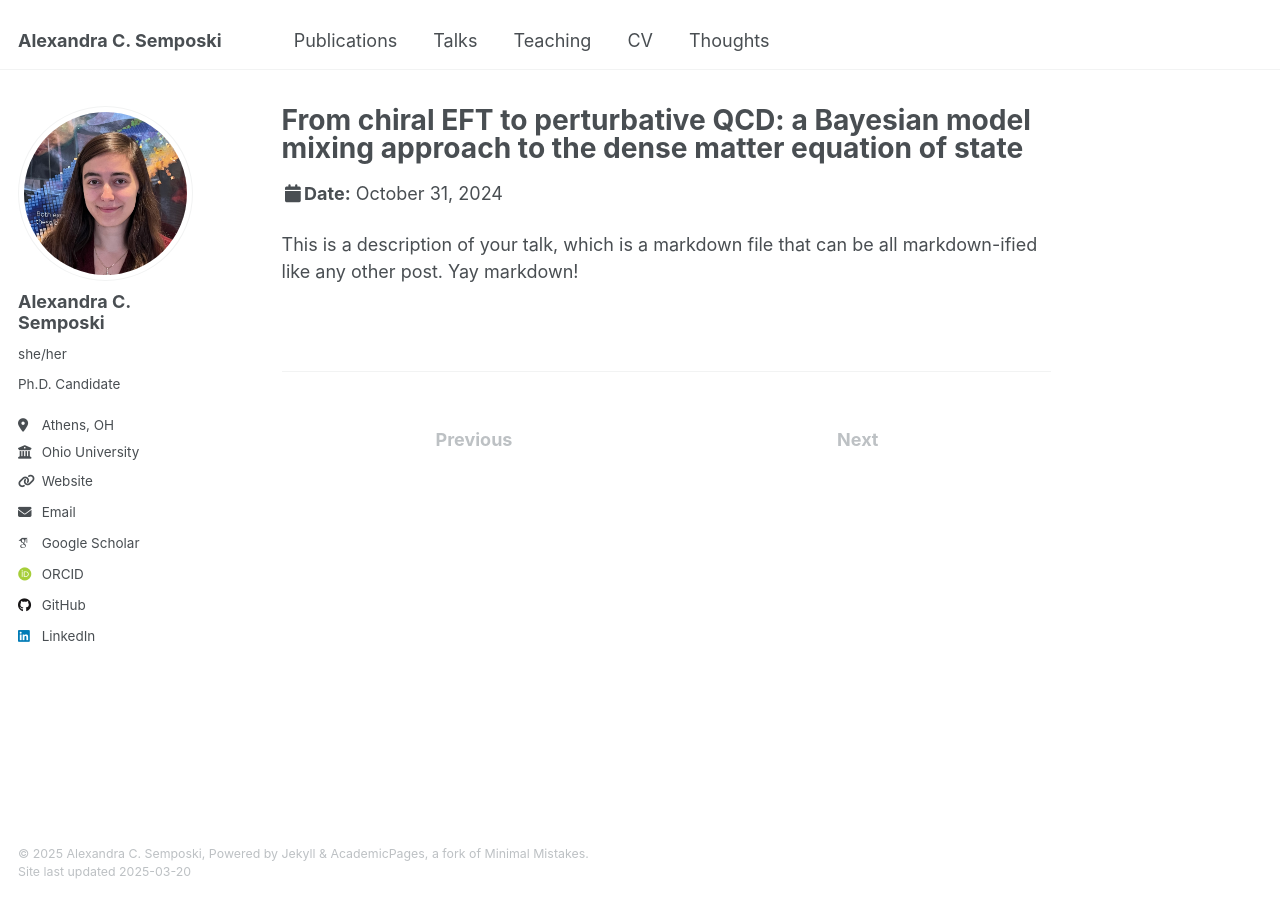
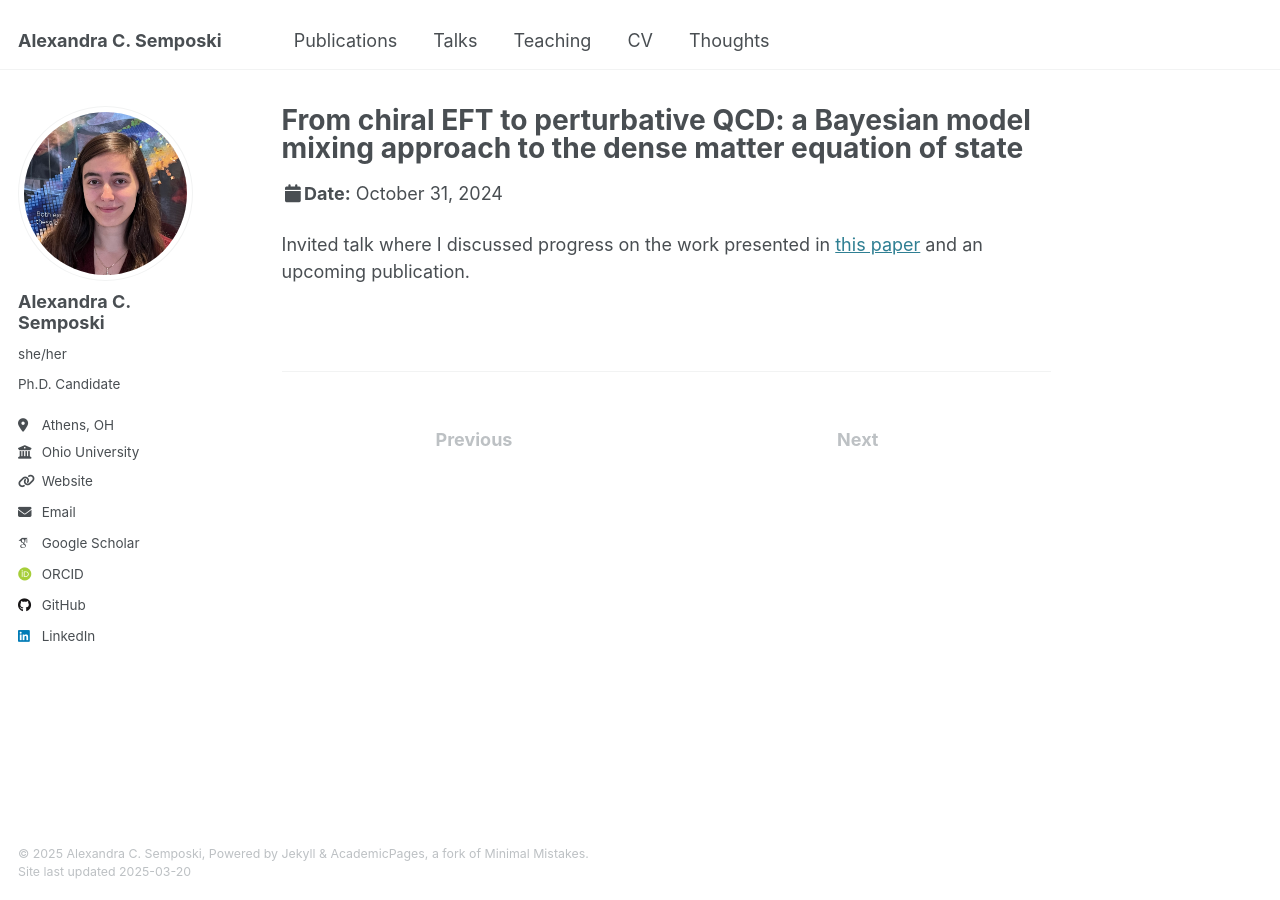
Before and after one commit to asemposki/asemposki.github.io, a Jekyll site: the page built from _talks/irl-npa-talk.md, in a window 1280 px wide. Built offline with Jekyll 4.4.1, drawn with Linux system fonts in a browser that asks for light colours; some web fonts are replaced.

Commit message:
updating irl-npa talk

```diff
--- a/_talks/irl-npa-talk.md
+++ b/_talks/irl-npa-talk.md
@@ -8,4 +8,4 @@ date: 2024-10-31
 location: "Facility for Rare Isotope Beams, East Lansing, MI, USA"
 ---
 
-This is a description of your talk, which is a markdown file that can be all markdown-ified like any other post. Yay markdown!
+Invited talk where I discussed progress on the work presented in [this paper](https://journals.aps.org/prc/abstract/10.1103/PhysRevC.111.035804) and an upcoming publication.
```
